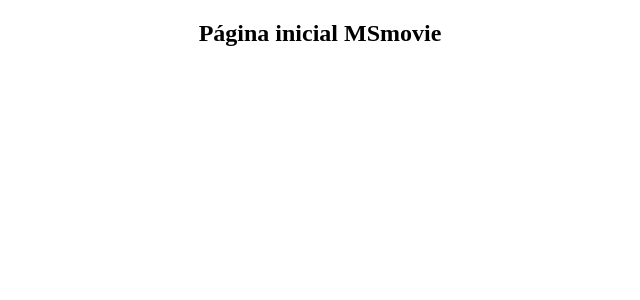
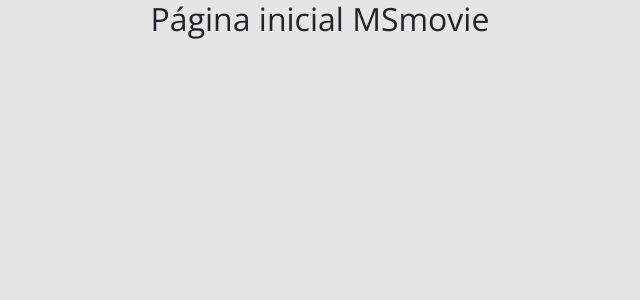
Before and after one commit to rafaelgauderio/movie, a React (Create React App) app in the folder frontend/: page / in a window 1280 px wide. Shown: the top 300 px of the page, without its empty margins (320-960 px from the left). Built offline with nearby package versions, Linux system fonts and the light colour scheme.

Commit message:
Adicionar bootstrap e .css

```diff
--- a/frontend/package.json
+++ b/frontend/package.json
@@ -10,6 +10,7 @@
     "@types/node": "^16.11.33",
     "@types/react": "^18.0.9",
     "@types/react-dom": "^18.0.3",
+    "bootstrap": "5.1.3",
     "react": "^18.1.0",
     "react-dom": "^18.1.0",
     "react-scripts": "5.0.1",
--- a/frontend/src/index.css
+++ b/frontend/src/index.css
@@ -1,3 +1,23 @@
+@import url('https://fonts.googleapis.com/css2?family=Open+Sans:wght@400;700&display=swap');
+
 h2 {
   text-align: center;
 }
+
+:root {
+  --color-primary: #4D41C0;
+}
+
+* {
+    box-sizing: border-box;
+    font-family: 'Open Sans', sans-serif;
+}
+
+html, body {
+    background-color: #E5E5E5;
+}
+
+a, a:hover {
+  text-decoration: none;
+  color: unset;
+}
--- a/frontend/src/index.tsx
+++ b/frontend/src/index.tsx
@@ -1,5 +1,6 @@
 import React from 'react';
 import ReactDOM from 'react-dom/client';
+import 'bootstrap/dist/css/bootstrap.css';
 import './index.css';
 import App from './App';
 
```
Also changed, not shown: 1 other file (tests, documents, lock files or other folders).
